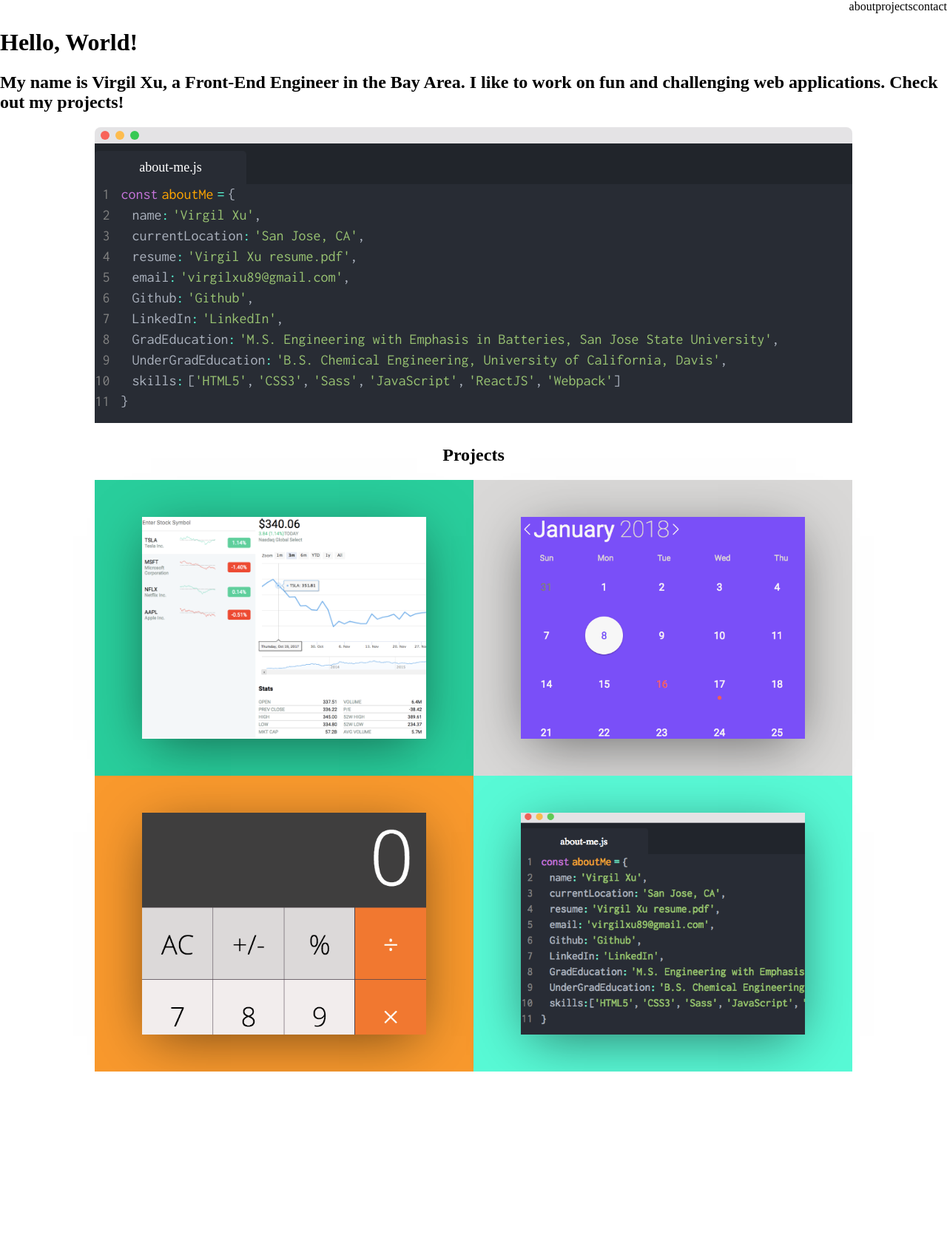
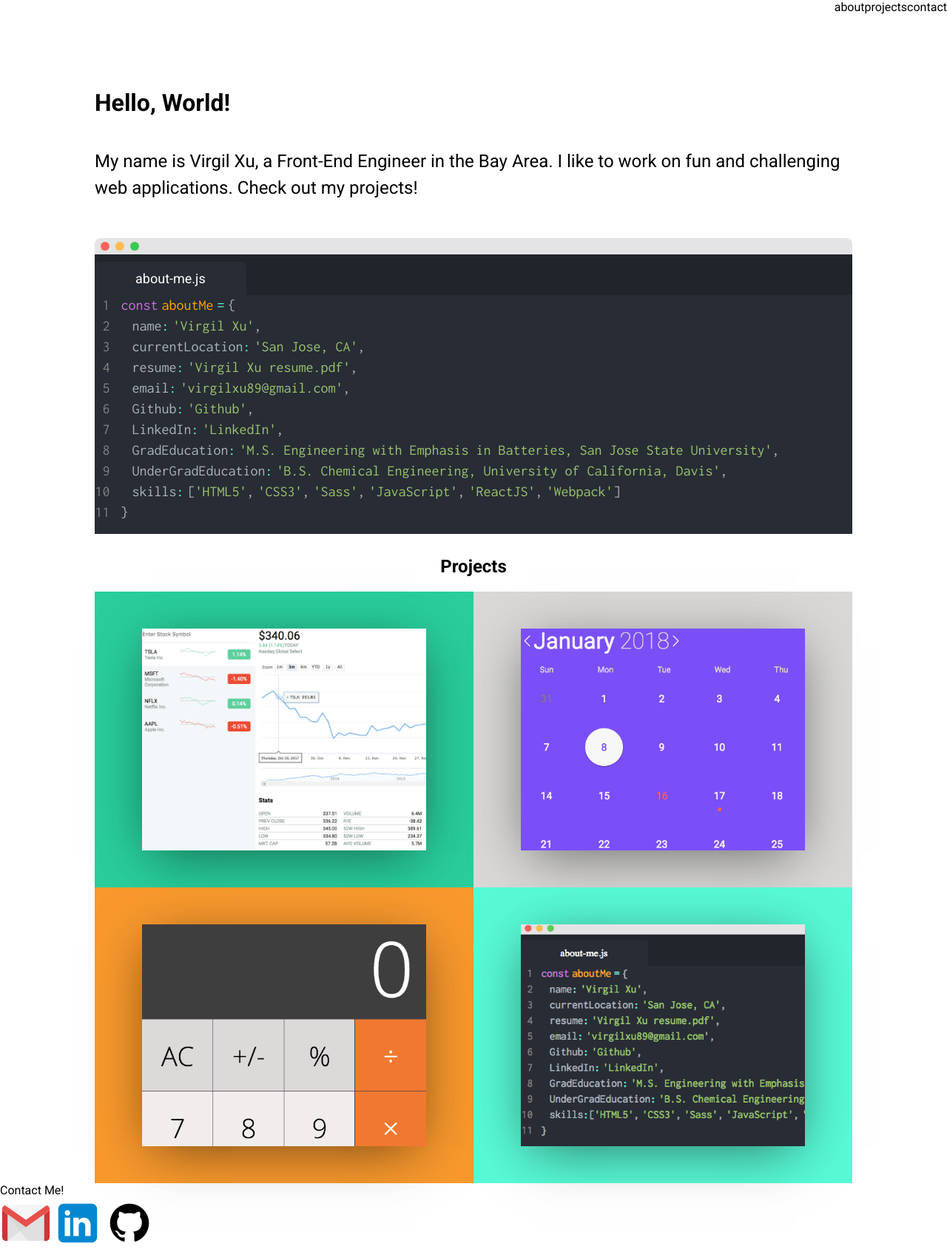
Before and after one commit to vhxu/portfolio, a React app: page / in a window 1280 px wide. Shown: the whole page at 74% size. Before the commit the page ends 1449 px from the top, so only its background shows below. Built offline with nearby package versions, Linux system fonts and the light colour scheme.

Commit message:
added contact

```diff
--- a/index.html
+++ b/index.html
@@ -2,6 +2,7 @@
 <html>
   <head>
     <link href="https://fonts.googleapis.com/css?family=Inconsolata" rel="stylesheet">
+<link href="https://fonts.googleapis.com/css?family=Roboto:400,700" rel="stylesheet">
     <meta charset="utf-8">
     <title>HI</title>
   </head>
--- a/src/components/about.js
+++ b/src/components/about.js
@@ -5,8 +5,12 @@ class About extends Component {
   render() {
     return (
       <div>
-        <h1>Hello, World!</h1>
-        <h2>My name is Virgil Xu, a Front-End Engineer in the Bay Area. I like to work on fun and challenging web applications. Check out my projects!</h2>
+        <div className='intro-container'>
+          <div className='intro'>
+            <h1>Hello, World!</h1>
+            <div>My name is Virgil Xu, a Front-End Engineer in the Bay Area. I like to work on fun and challenging web applications. Check out my projects!</div>
+          </div>
+        </div>
         <AboutEditor />
       </div>
     )
--- a/src/components/app.js
+++ b/src/components/app.js
@@ -3,6 +3,7 @@ import Navbar from './navbar';
 import About from './about';
 import Projects from './projects';
 import projectInfo from '../data/project-info';
+import Contact from './contact';
 
 class App extends Component {
   constructor(props) {
@@ -38,6 +39,7 @@ class App extends Component {
             {this.mapProjects()}
           </div>
         </div>
+        <Contact />
       </div>
     )
   }
--- /dev/null
+++ b/src/components/contact.js
@@ -0,0 +1,19 @@
+import React, { Component } from 'react';
+
+class Contact extends Component {
+
+  render() {
+    return (
+      <div className='contact'>
+        <div>Contact Me!</div>
+        <div className='contact-links'>
+          <div className='gmail'></div>
+          <div className='linkedin'></div>
+          <div className='github'></div>
+        </div>
+      </div>
+    )
+  }
+}
+
+export default Contact;
--- a/src/components/projects.js
+++ b/src/components/projects.js
@@ -19,7 +19,7 @@ class Projects extends Component {
       <div className='project' style={{backgroundColor: this.props.color}}>
         <div className='description-container'>
           <div className='description'>
-            <h2>{this.props.title}</h2>
+            <h2 className='title'>{this.props.title}</h2>
             <div>{this.props.description}</div>
             <div className='skills-list'>{this.mapSkills()}</div>
             <div>{this.props.github}</div>
--- a/src/data/project-info.js
+++ b/src/data/project-info.js
@@ -1,7 +1,7 @@
 const projectInfo = [
   {
     title: 'Stock Market',
-    description: 'An easy to use app to look up stocks. This was the first project where I used Redux to handle the application state. The app design was inspired by the app Robinhood. The API used was from IEX, Sparklines was used for the preview graph, Highcharts was used to graph the stock prices, and react-autosuggest was used to look up stock symbols.',
+    description: 'An easy to use app to look up stocks. This was the first project where I used Redux to handle the application state. The app design was inspired by the Robinhood app. The API used was from IEX, Sparklines was used for the preview graph, Highcharts was used to graph the stock prices, and react-autosuggest was used to look up stock symbols.',
     screenshot: "url('../src/images/stock-screenshot.png')",
     color: '#29ce9c',
     skills: ['HTML5', 'CSS3', 'SASS', 'JavaScript', 'ReactJS', 'Redux'],
@@ -12,7 +12,7 @@ const projectInfo = [
   },
   {
     title: 'Calendar',
-    description: 'A simple calendar app to look up dates and to add daily tasks. This was one of my first projects where I used the ReactJS library.',
+    description: 'A simple calendar app to look up dates and to add daily tasks. This was one of my first projects where I used the ReactJS library. It helped me understand how data flowed between parent and child components.',
     screenshot: "url('../src/images/calendar-screenshot1.png')",
     color: '#D9D8D7',
     skills: ['HTML5', 'CSS3', 'SASS', 'JavaScript', 'ReactJS'],
@@ -34,7 +34,7 @@ const projectInfo = [
   },
   {
     title: 'Portfolio',
-    description: 'My portfolio website that you\'re looking at right now. This project was made using ReactJS.',
+    description: 'My portfolio website that you\'re looking at right now! This project was made using ReactJS.',
     screenshot: "url('../src/images/portfolio-screenshot.png')",
     color: '#58fad6',
     skills: ['HTML5', 'CSS3', 'SASS', 'JavaScript', 'ReactJS'],
--- /dev/null
+++ b/style/_about.scss
@@ -0,0 +1,18 @@
+.intro-container {
+  display: flex;
+  justify-content: center;
+  margin-bottom: 50px;
+  margin-top: 80px;
+}
+
+.intro {
+  display: flex;
+  flex-direction: column;
+  width: 80%;
+
+  div {
+    font-size: 24px;
+    margin-top: 20px;
+    line-height: 1.5;
+  }
+}
--- /dev/null
+++ b/style/_contact.scss
@@ -0,0 +1,26 @@
+.contact {
+
+  .contact-links {
+    display: flex;
+
+    .gmail {
+      width: 70px;
+      height: 70px;
+      background: url('../src/images/icons8-gmail-70.png');
+    }
+
+    .github {
+      width: 70px;
+      height: 70px;
+      background: url('../src/images/icons8-github-70.png');
+    }
+
+    .linkedin {
+      width: 70px;
+      height: 70px;
+      background: url('../src/images/icons8-linkedin-70.png');
+    }
+  }
+
+
+}
--- a/style/_project.scss
+++ b/style/_project.scss
@@ -35,14 +35,18 @@
     margin-top: 20px;
     line-height: 1.5;
 
+
+
     .skills-list {
       display: flex;
       margin-top: 20px;
       margin-bottom: 20px;
 
       .skills {
-        border: 1px white solid;
+        border: 2px white solid;
         border-radius: 5px;
+        margin-right: 8px;
+        padding: 5px;
       }
     }
   }
--- a/style/main.scss
+++ b/style/main.scss
@@ -2,8 +2,11 @@
 @import '_navbar';
 @import '_about-editor';
 @import '_project';
+@import '_about';
+@import '_contact';
 
 body {
   margin: 0;
   padding: 0;
+  font-family: 'Roboto', sans-serif;
 }
```
Also changed, not shown: src/images/icons8-github-70.png (added), src/images/icons8-gmail-70.png (added), src/images/icons8-linkedin-70.png (added).
